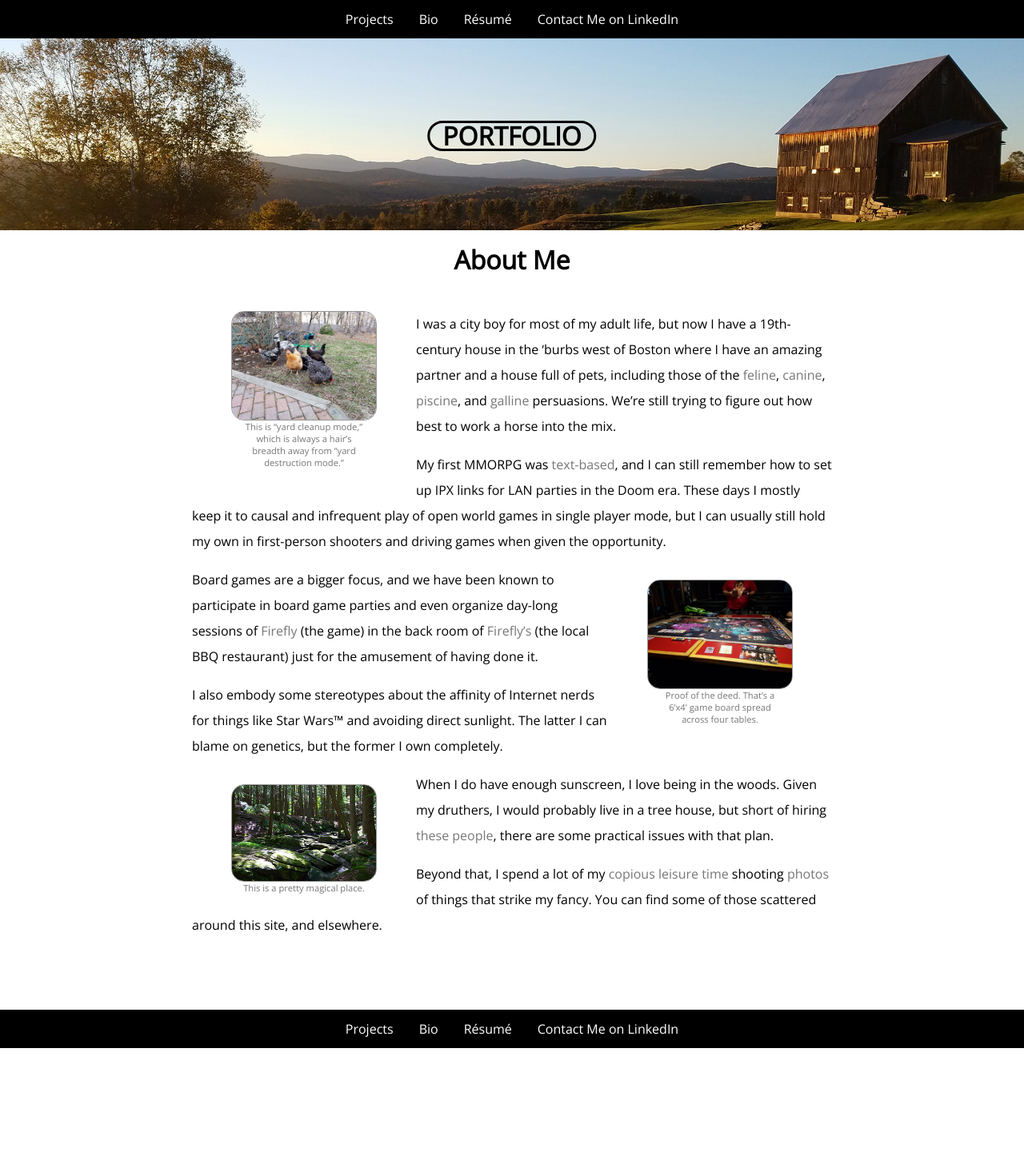
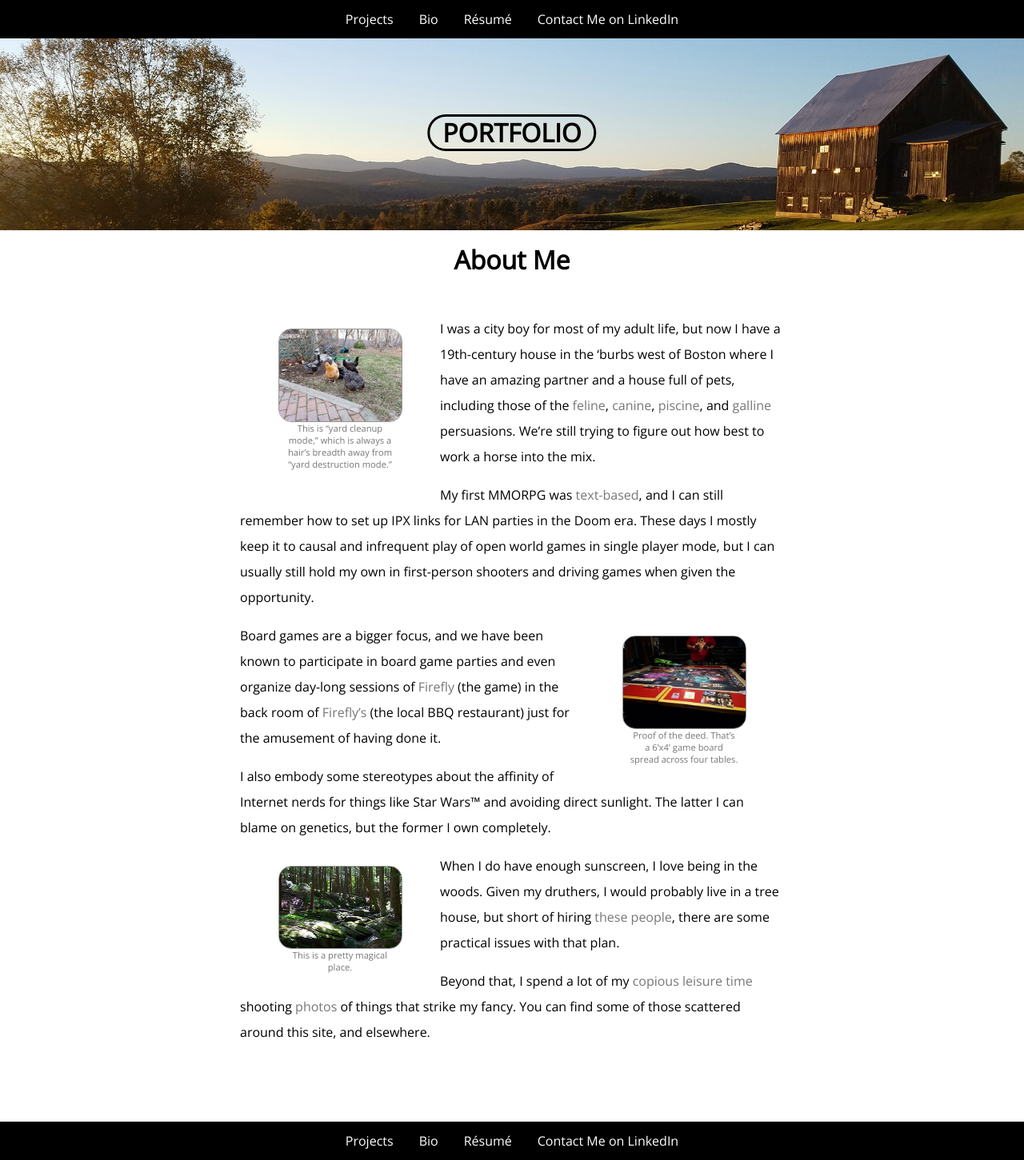
Before and after one commit to electrocentric/electrocentric.github.io, a Jekyll site: the page built from bio.md, in a window 1280 px wide. Shown: the whole page at 80% size. Built offline with Jekyll 4.4.1, drawn with Linux system fonts in a browser that asks for light colours; before the commit the page ends 1311 px from its top, so only the background shows below that.

Commit message:
Layout tweaks to make mobile devices work more smoothly, fixed a few px units I missed.

```diff
--- /dev/null
+++ b/_layouts/content-page.html
@@ -0,0 +1,4 @@
+---
+layout: default
+---
+<div class="post-content">{{ content }}</div>
--- a/css/style.css
+++ b/css/style.css
@@ -43,10 +43,11 @@
 	transform: translate(-50%, -100%);
 	display: inline-block;
 	font-size: 2em;
-	border: 3px solid;
+	border: 0.1em solid;
 	border-radius: 1em;
 	text-transform: uppercase;
 	padding: 0 .5em;
+	line-height: 1.25em;
 }
 
 footer {
@@ -137,7 +138,7 @@
 	max-width: 50em;
 	margin-left: auto;
 	margin-right: auto;
-	padding: 10px;
+	padding: 1em;
 }
 
 section.content a {
@@ -148,6 +149,13 @@
 	text-decoration: underline;
 	color: #000;
 }
+
+.post-content {
+	width: 85%;
+	margin-left: auto;
+	margin-right: auto;
+}
+
 /* figures */
 figure img {
 	display: block;
@@ -187,7 +195,7 @@
 
 img.project-company {
 	display: block;
-	width: 350px;
+	width: 100%;
 	border-radius: 1em;
 	border: 0.1em solid #999;
 	margin-left: auto;
@@ -253,6 +261,11 @@
 		min-height: 50vw;
 		min-width: 50vw;
 	}
+
+	article.project-thumbnail {
+		width: 90vw;
+		height: 75vw;
+	}
 }
 
 
```
Also changed, not shown: bio.md (+1 -1 lines).
